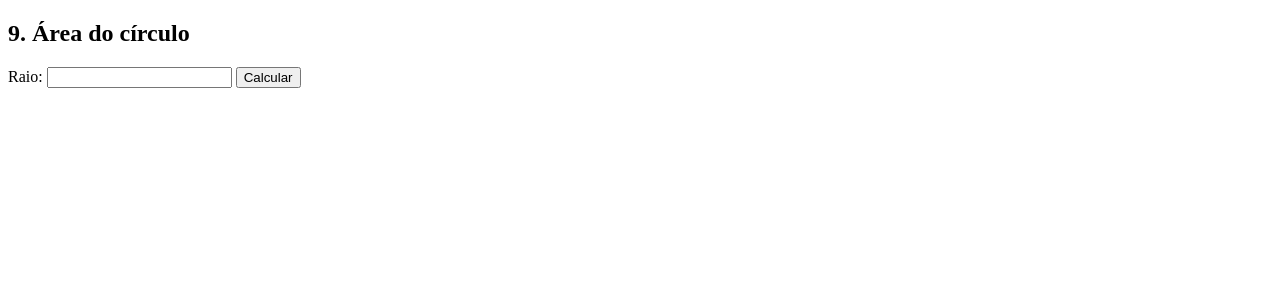
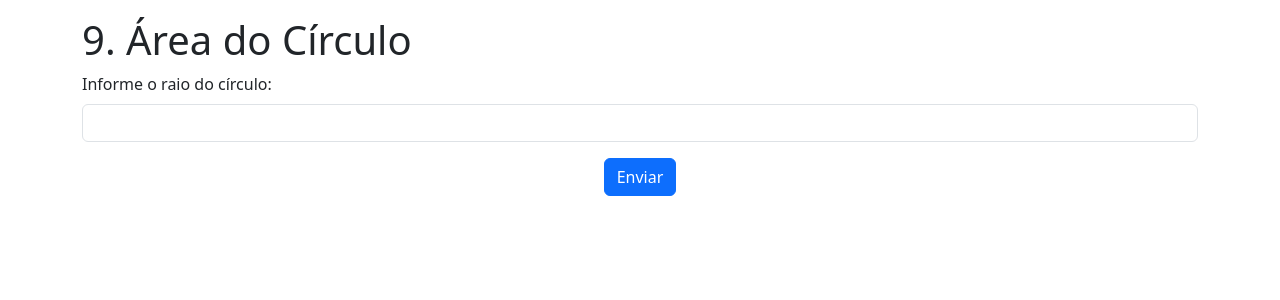
Before and after one commit to Ygor-IA/Eletiva-1, a PHP site: the page made by Lista_Exercício1/Atividade9.php in a window 1280 px wide. Shown: the top 300 px of the page. Run offline with PHP 8.4, Linux system fonts and the light colour scheme.

Commit message:
Finalização exercício 9

```diff
--- a/Lista_Exercício1/Atividade8.php
+++ b/Lista_Exercício1/Atividade8.php
@@ -8,7 +8,7 @@
 </head>
 <body>
 <div class="container py-3">
-<h1>Área do retângulo</h1>
+<h1>8. Área do retângulo</h1>
 <form method="post">
 <div class="row inline-row mb-3"><div class="col-md-6">
               <label for="larg" class="form-label">Largura: </label>
--- a/Lista_Exercício1/Atividade9.php
+++ b/Lista_Exercício1/Atividade9.php
@@ -1,12 +1,23 @@
 <!DOCTYPE html>
 <html lang="pt-br">
-<head><meta charset="UTF-8"><title>Ex9 - Área do Círculo</title></head>
+<head><meta charset="UTF-8">
+<title>Área do Círculo </title>
+<link href="https://cdn.jsdelivr.net/npm/bootstrap@5.3.0/dist/css/bootstrap.min.css" rel="stylesheet" >
+</head>
 <body>
-<h2>9. Área do círculo</h2>
+<div class="container py-3">
+<h1>9. Área do Círculo </h1>
 <form method="post">
-    Raio: <input type="number" name="raio" step="0.01" required>
-    <button type="submit">Calcular</button>
+<div class="mb-3">
+              <label for="temp" class="form-label">Informe o raio do círculo: </label>
+              <input type="number" id="raio" name="raio" class="form-control" required="">
+            </div>
+            <center>
+<button type="submit" class="btn btn-primary">Enviar</button>
 </form>
+<script src="https://cdn.jsdelivr.net/npm/bootstrap@5.3.6/dist/js/bootstrap.bundle.min.js" integrity="sha384-j1CDi7MgGQ12Z7Qab0qlWQ/Qqz24Gc6BM0thvEMVjHnfYGF0rmFCozFSxQBxwHKO" crossorigin="anonymous"></script>
+</div>
+<Center>
 <?php
 if ($_POST) {
     echo "Área: " . (pi() * pow($_POST['raio'], 2));
```
